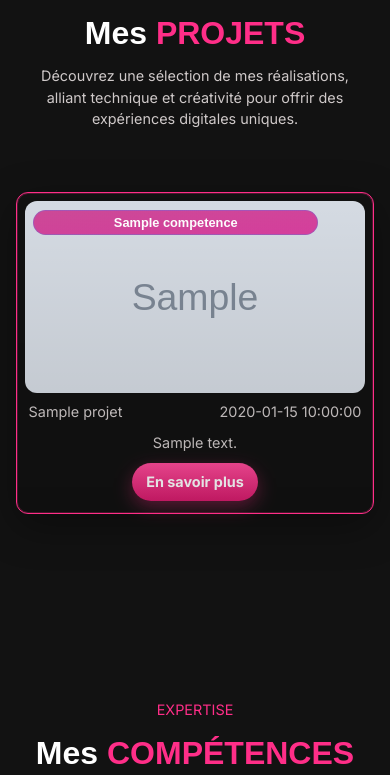
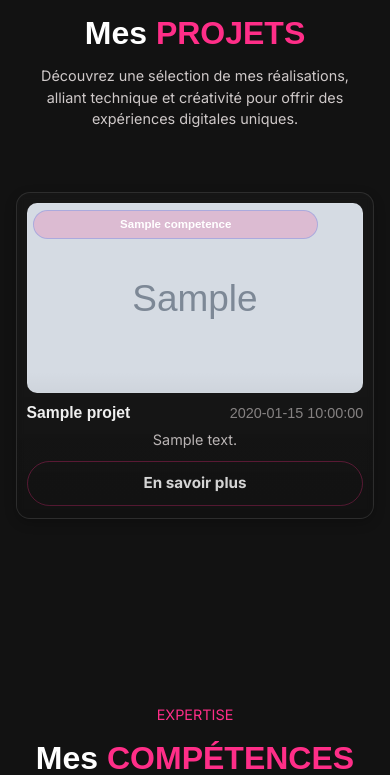
Before and after one commit to Maanaaa/theo-manya.fr, a PHP site: page / in a window 390 px wide. Shown: the part 963-1738 px from the top of the page. Run offline with PHP 8.4, Linux system fonts and the light colour scheme; tables that the repository leaves empty or names only in its code hold one stand-in row (values such as "Sample post"); grey boxes marked "Sample" are stand-in pictures; some web fonts are replaced.

Commit message:
Modifications des cartes projets En version mobile, nouveau design Ajout de pop-up au clique sur un projet (image, description, en savoir plus & fermer)

```diff
--- a/css/index.css
+++ b/css/index.css
@@ -414,6 +414,7 @@ nav ul li a:hover {
 #projets .card .bottom {
     display: flex;
     justify-content: space-between;
+    font-family: var(--font-title);
 }
 
 /* cartes carrousel */
@@ -794,22 +795,59 @@ nav ul li a:hover {
         margin-bottom: 16px;
     }
 
-    /* image + contenu lisible */
-    #projets .card img {
-        aspect-ratio: 16/9;
-        border-radius: 12px;
+
+    #projets .card {
+        background: rgba(255, 255, 255, .02);
+        border: 1px solid #ffffff1a;
+        border-radius: 14px;
+        padding: 10px;
+        box-shadow: 0 4px 12px rgba(0, 0, 0, .22);
+        backdrop-filter: blur(4px);
+        -webkit-backdrop-filter: blur(4px);
+        transition: transform .12s ease, box-shadow .12s ease, border-color .12s ease;
     }
 
-    #projets .card::after {
-        background: linear-gradient(to top, rgba(0, 0, 0, .12), rgba(0, 0, 0, 0));
+    #projets .card:active {
+        transform: scale(.992);
     }
 
-    #projets .card:hover img {
-        transform: none;
-        filter: none;
+    #projets .card img {
+        border-radius: 10px;
+        outline: 1px solid #ffffff12;
+        outline-offset: -1px;
     }
 
-    /* description statique */
+    #projets .card .skill {
+        top: 8px;
+        left: 8px;
+        transform: none;
+        padding: 5px 10px;
+        font-size: .72rem;
+        font-weight: 600;
+        border-radius: 999px;
+        background: rgba(255, 46, 136, .18);
+        color: #fff;
+        box-shadow: none;
+    }
+
+    #projets .card .bottom {
+        margin-top: 8px;
+        align-items: baseline;
+        gap: 8px;
+    }
+
+    #projets .card .bottom p:first-child {
+        color: #fff;
+        font-weight: 700;
+        font-size: .98rem;
+        text-align: left;
+    }
+
+    #projets .card .bottom p:last-child {
+        opacity: .65;
+        font-size: .9rem;
+    }
+
     #projets .card .description {
         position: static;
         visibility: visible;
@@ -817,25 +855,37 @@ nav ul li a:hover {
         transform: none;
         background: transparent;
         height: auto;
-        padding: 10px 6px 0;
+        padding: 6px 2px 0;
         text-shadow: none;
-        border-radius: 0;
     }
 
     #projets .card .description p {
         text-align: left;
+        display: -webkit-box;
+        -webkit-line-clamp: 3;
+        -webkit-box-orient: vertical;
+        overflow: hidden;
     }
 
-    #projets .card .bottom {
-        padding: 8px 4px 0;
-    }
 
     #projets .card .more-info {
         position: static;
-        display: inline-block;
-        margin: 10px auto 4px;
-        font-size: .9rem;
-        padding: 8px 14px;
+        display: block;
+        width: 100%;
+        margin: 10px 0 2px;
+        padding: 10px 14px;
+        font-weight: 700;
+        font-size: .95rem;
+        text-align: center;
+        border-radius: 999px;
+        background: transparent;
+        border: 1px solid rgba(255, 46, 136, .35);
+        box-shadow: none;
+    }
+
+    #projets .card .more-info:hover,
+    #projets .card .more-info:active {
+        background: rgba(255, 46, 136, .12);
     }
 
     /* section */
```
Also changed, not shown: other parts of css/index.css (+134 -0 lines), index.php (+32 -13 lines), js/script.js (+92 -1 lines).
